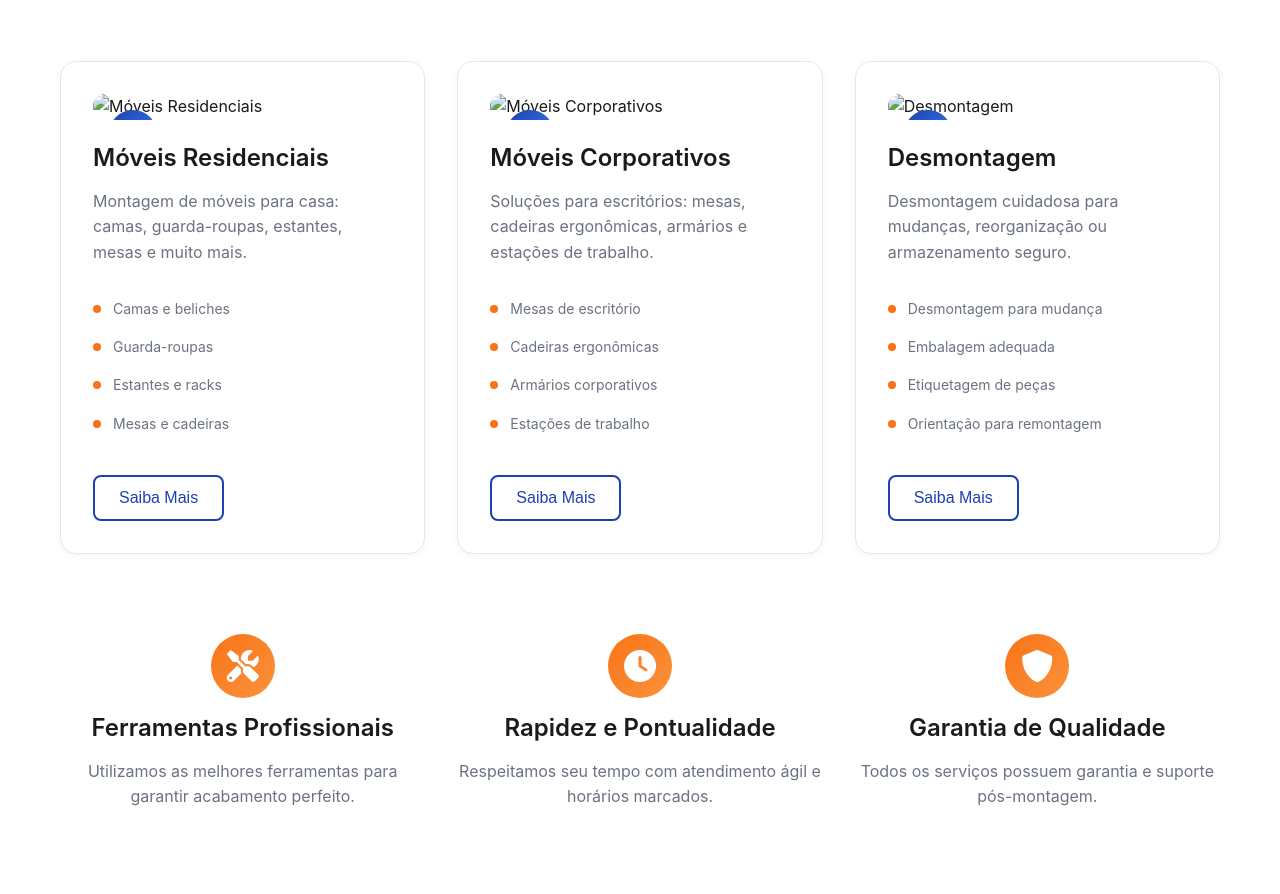
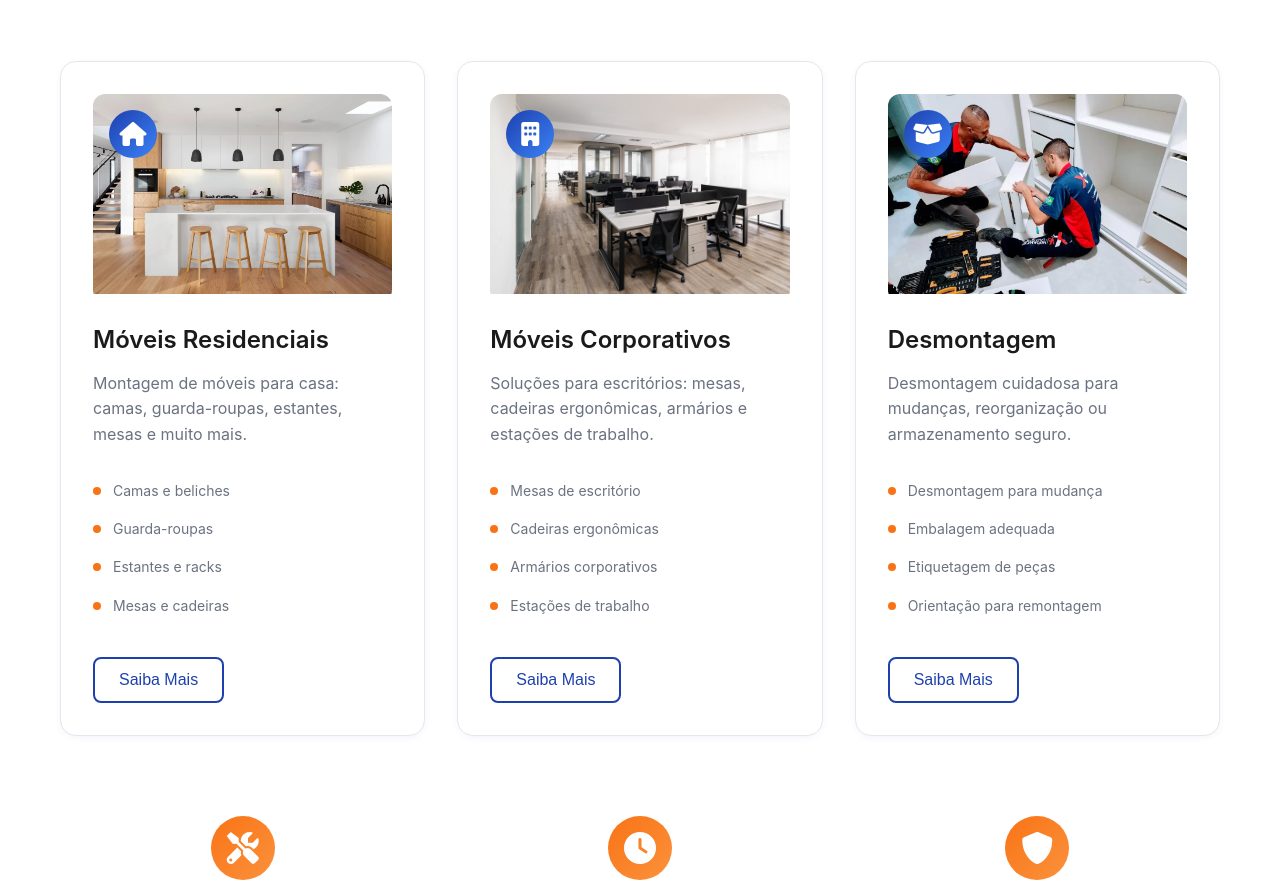
Before and after one commit to tarlisondev/mdmontagens, a plain HTML site: page index.html in a window 1280 px wide. Shown: the part 1130-2024 px from the top of the page. Drawn offline with Linux system fonts and the light colour scheme.

Commit message:
Update index.html

```diff
--- a/index.html
+++ b/index.html
@@ -111,7 +111,7 @@
             <div class="services-grid">
                 <div class="service-card">
                     <div class="service-image">
-                        <img src="src/assets/service-home.jpg" alt="Móveis Residenciais">
+                        <img src="m1.webp" alt="Móveis Residenciais">
                         <div class="service-icon">
                             <i class="fas fa-home"></i>
                         </div>
@@ -129,7 +129,7 @@
 
                 <div class="service-card">
                     <div class="service-image">
-                        <img src="src/assets/service-office.jpg" alt="Móveis Corporativos">
+                        <img src="m2.jpg" alt="Móveis Corporativos">
                         <div class="service-icon">
                             <i class="fas fa-building"></i>
                         </div>
@@ -147,7 +147,7 @@
 
                 <div class="service-card">
                     <div class="service-image">
-                        <img src="src/assets/service-disassembly.jpg" alt="Desmontagem">
+                        <img src="m3.webp" alt="Desmontagem">
                         <div class="service-icon">
                             <i class="fas fa-box-open"></i>
                         </div>
```
